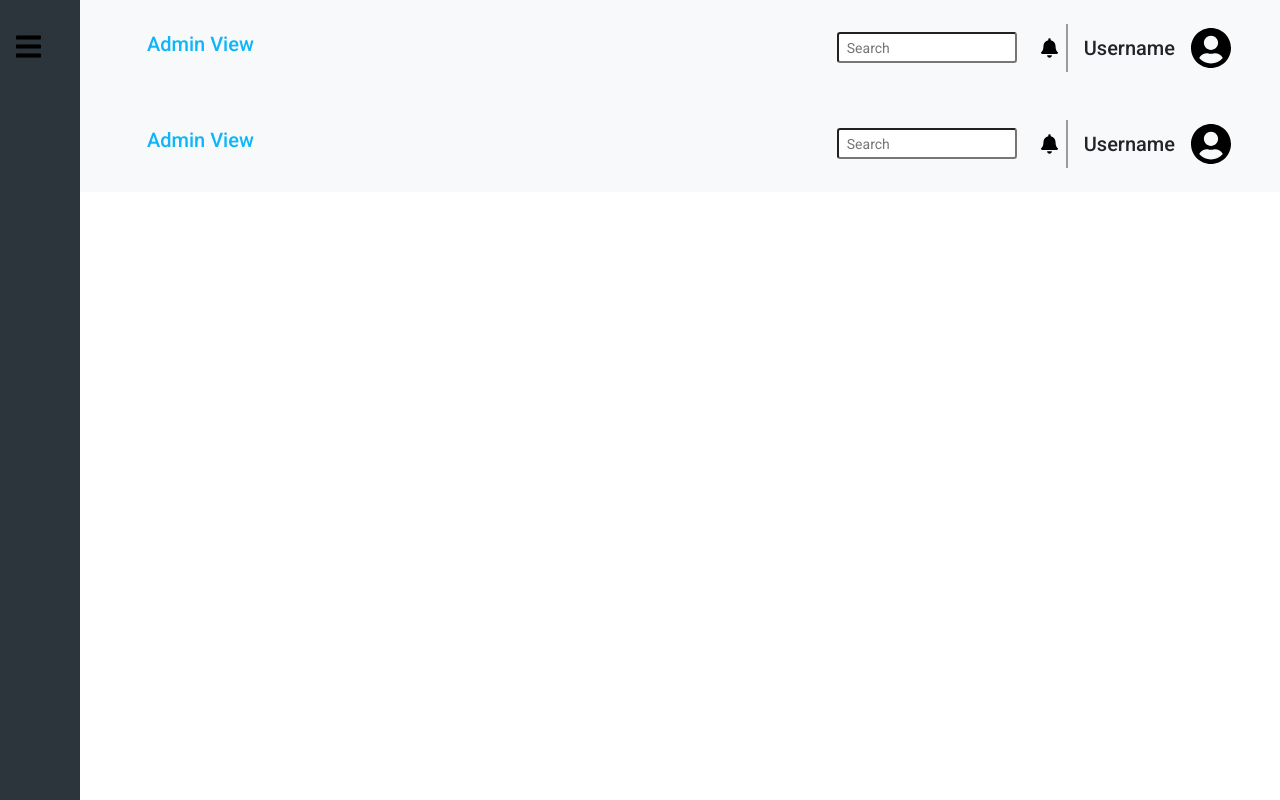
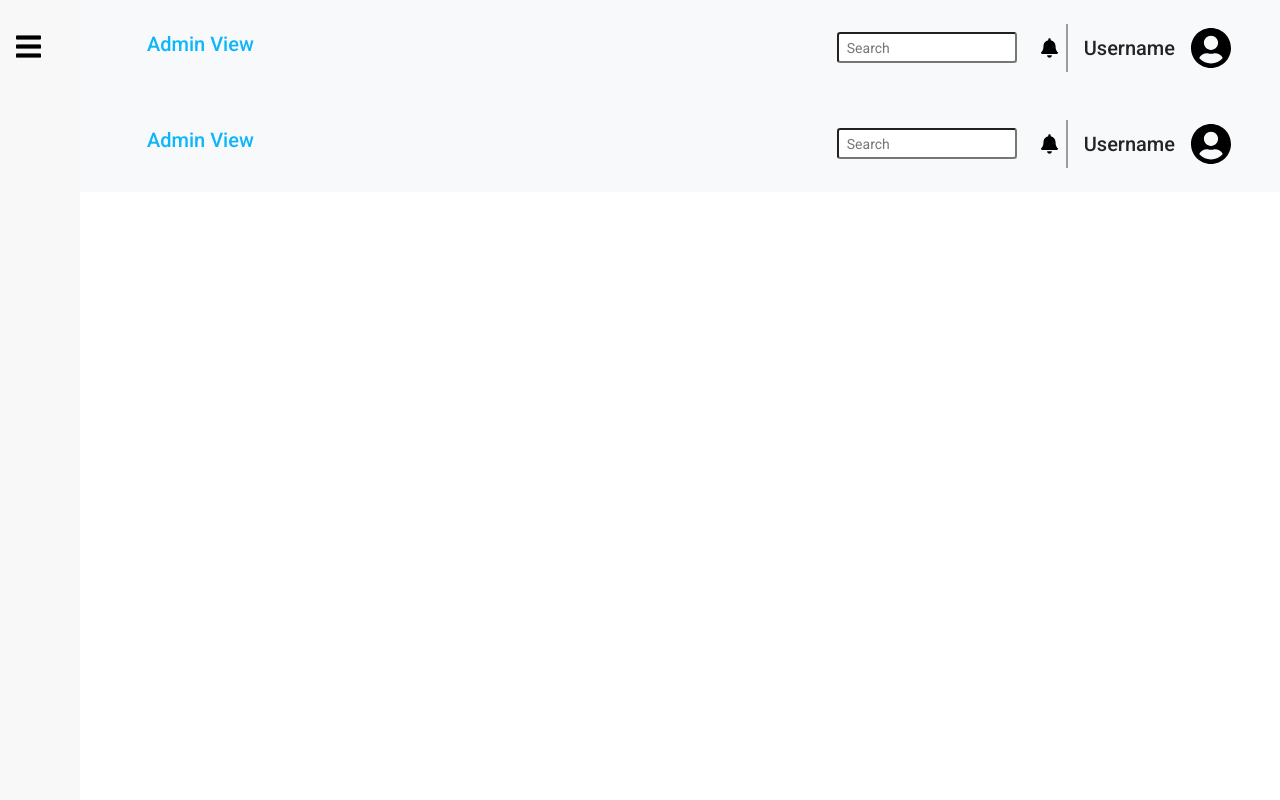
Before and after one commit to josephadadyin/ProjectTemp, an Angular app: page /admin-header in a window 1280 px wide. Built offline with nearby package versions, Linux system fonts and the light colour scheme.

Commit message:
fixed navbar  color

```diff
--- a/src/app/admin-header/admin-header.component.html
+++ b/src/app/admin-header/admin-header.component.html
@@ -1,6 +1,6 @@
-<mat-drawer-container class="sidenav" autosize>
-  <a class="nav-link nav-link-css" mat-button (click)="drawer.toggle()"><img src=" ./../../assets/bars-solid.svg"
-      class="text-primary" width="25px" alt=""></a>
+<mat-drawer-container class="sidenav sidebar" autosize>
+  <a class="nav-link nav-link-css bar-icon" mat-button (click)="drawer.toggle()"><img
+      src=" ./../../assets/bars-solid.svg" class="text-primary" width="25px" alt=""></a>
   <mat-drawer #drawer class="sidenav" mode="side">
     <a class="nav-link nav-link-css" mat-button (click)="drawer.toggle()"><img src=" ./../../assets/bars-solid.svg"
         class="text-primary " width="25px" alt=""></a>
--- a/src/app/admin-header/admin-header.component.scss
+++ b/src/app/admin-header/admin-header.component.scss
@@ -61,3 +61,10 @@
 .div-width {
   width: 100%;
 }
+
+.sidebar {
+  background-color: #f7f7f7a2;
+}
+.sidebar .bar-icon:hover {
+  border-left: #2a323a73;
+}
```
